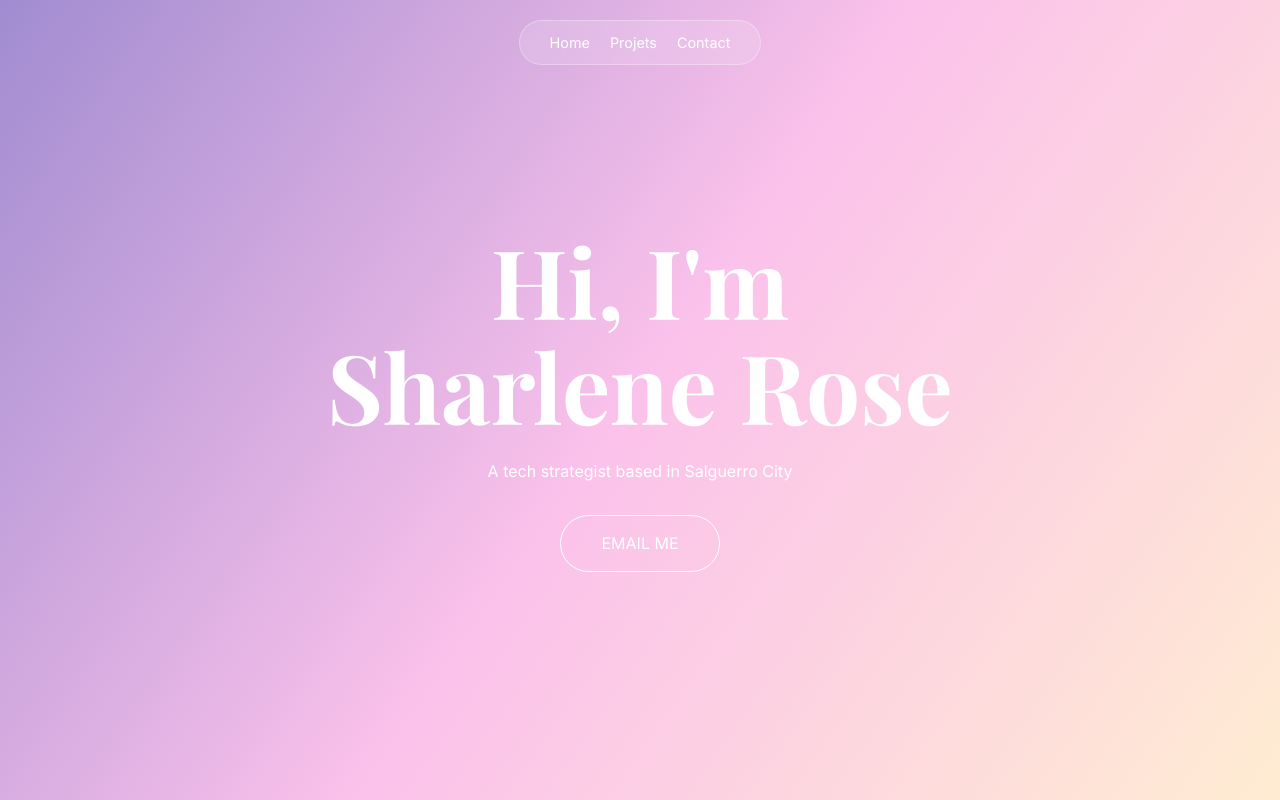
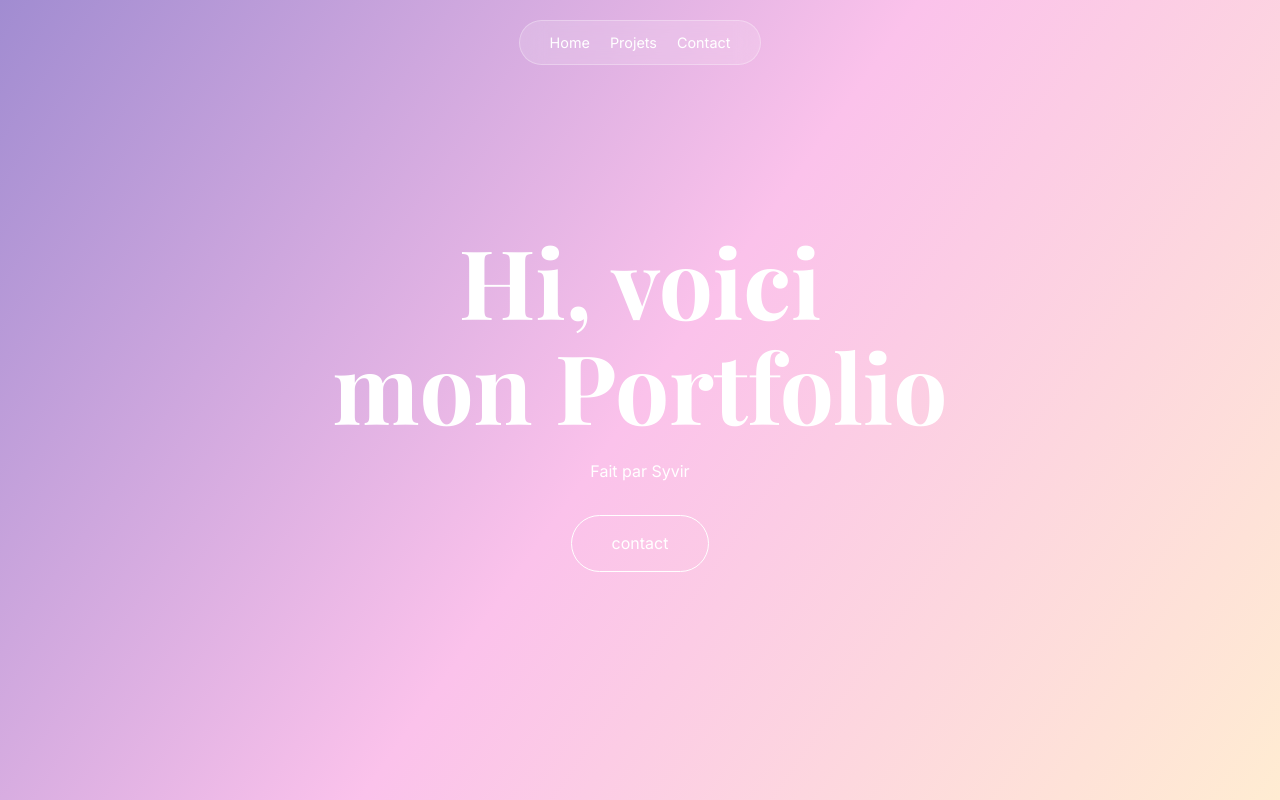
Before and after one commit to Syvir/syvir.io, a plain HTML site: page index.html in a window 1280 px wide. Shown: the top 800 px of the page. Drawn offline with nearby package versions, Linux system fonts and the light colour scheme.

Commit message:
Update index.html

```diff
--- a/index.html
+++ b/index.html
@@ -3,7 +3,7 @@
 <head>
     <meta charset="UTF-8">
     <meta name="viewport" content="width=device-width, initial-scale=1.0">
-    <title>Portfolio | Sharlene Rose</title>
+    <title>Portfolio</title>
     <link href="https://fonts.googleapis.com/css2?family=Playfair+Display:wght@700&family=Inter:wght@300;400&display=swap" rel="stylesheet">
     <link rel="stylesheet" href="style.css">
 </head>
@@ -18,9 +18,9 @@
     </nav>
 
     <section id="home" class="hero">
-        <h1 class="fade-in">Hi, I'm <br><span class="highlight">Sharlene Rose</span></h1>
-        <p class="subtitle">A tech strategist based in Salguerro City</p>
-        <a href="#contact" class="btn-email">EMAIL ME</a>
+        <h1 class="fade-in">Hi, voici <br><span class="highlight">mon Portfolio</span></h1>
+        <p class="subtitle">Fait par Syvir</p>
+        <a href="#contact" class="btn-email">contact</a>
     </section>
 
     <section id="projects" class="container">
```
